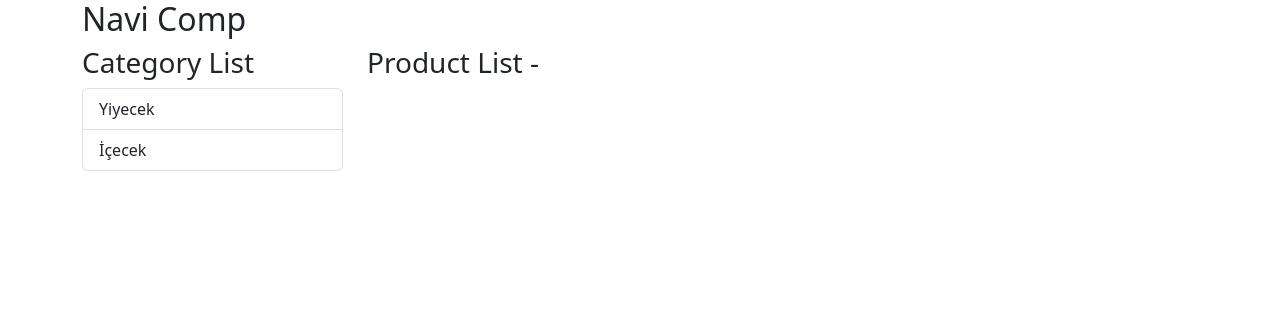
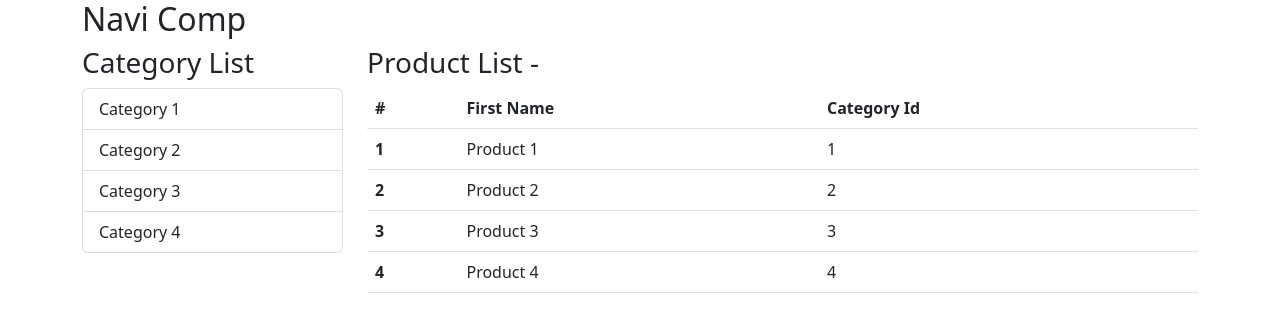
Before and after one commit to emreesnn/ProjectReact, a React (Create React App) app: page / in a window 1280 px wide. Shown: the top 332 px of the page. Built offline with nearby package versions, Linux system fonts and the light colour scheme; data requests are answered from the project's data file.

Commit message:
React LifeCyle öğrenimi, Componentler arası iletişim trafiğinin yönetilmesi

```diff
--- a/api/db.json
+++ b/api/db.json
@@ -1,8 +1,14 @@
 {
-    "product": [
-        { "id": 1, "title": "food1", "author": "typicode" }
-      ],
-    "categories": [
-      { "id": 1, "title": "json-server", "author": "typicode" }
-    ]
-  }
+  "product": [
+    { "id": 1, "productName": "Product 1" , "categoryId": 1},
+    { "id": 2, "productName": "Product 2" , "categoryId": 2},
+    { "id": 3, "productName": "Product 3" , "categoryId": 3},
+    { "id": 4, "productName": "Product 4" , "categoryId": 4}
+  ],
+  "categories": [
+    { "id": 1, "categoryName": "Category 1" },
+    { "id": 2, "categoryName": "Category 2" },
+    { "id": 3, "categoryName": "Category 3" },
+    { "id": 4, "categoryName": "Category 4" }
+  ]
+}
--- a/src/App.js
+++ b/src/App.js
@@ -8,9 +8,26 @@ import { Row, Col } from "reactstrap";
 export default class App extends Component {
   state = {
     currentCategory: "",
+    products: [],
   };
+
   changeCategory = (category) => {
     this.setState({ currentCategory: category.categoryName });
+    this.getProducts(category.id);
+  };
+
+  componentDidMount() {
+    this.getProducts();
+  }
+
+  getProducts = (categoryId) => {
+    let url = "http://localhost:3000/product/";
+    if (categoryId) {
+      url += "?categoryId=" + categoryId;
+    }
+    fetch(url)
+      .then((response) => response.json())
+      .then((data) => this.setState({ products: data }));
   };
 
   render() {
@@ -31,7 +48,11 @@ export default class App extends Component {
               />
             </Col>
             <Col xs="9">
-              <ProductList currentCategory={this.state.currentCategory} info={productInfo} />
+              <ProductList
+                currentCategory={this.state.currentCategory}
+                info={productInfo}
+                products={this.state.products}
+              />
             </Col>
           </Row>
         </Container>
--- a/src/CategoryList.js
+++ b/src/CategoryList.js
@@ -2,11 +2,19 @@ import React, { Component } from "react";
 import { ListGroup, ListGroupItem } from "reactstrap";
 export default class CategoryList extends Component {
   state = {
-    categories: [
-      { categoryId: 1, categoryName: "Yiyecek" },
-      { categoryId: 2, categoryName: "İçecek" },
-    ],
+    categories: []
   };
+
+  componentDidMount()
+  {
+    this.getCategories();
+  }
+
+  getCategories = ()=>{
+    fetch("http://localhost:3000/categories/")
+    .then(response=>response.json())
+    .then(data=>this.setState({categories:data}));
+  }
 
   render() {
     return (
@@ -16,13 +24,12 @@ export default class CategoryList extends Component {
           {
             //map = foreach benzeri bir döngü sağlar
             this.state.categories.map((category) => (
-              <ListGroupItem onClick={()=>this.props.changeCategory(category)} key={category.categoryId}>
+              <ListGroupItem onClick={()=>this.props.changeCategory(category)} key={category.id}>
                 {category.categoryName}
               </ListGroupItem>
             ))
           }
         </ListGroup>
-        <h4>{this.props.currentCategory}</h4>
       </div>
     );
   }
--- a/src/ProductList.js
+++ b/src/ProductList.js
@@ -1,10 +1,33 @@
 import React, { Component } from "react";
+import { Table } from "reactstrap";
 
 export default class ProductList extends Component {
   render() {
     return (
       <div>
-        <h3>{this.props.info.title} - {this.props.currentCategory}</h3>
+        <h3>
+          {this.props.info.title} - {this.props.currentCategory}
+        </h3>
+        <Table>
+          <thead>
+            <tr>
+              <th>#</th>
+              <th>First Name</th>
+              <th>Category Id</th>
+            </tr>
+          </thead>
+          <tbody>
+            {
+              this.props.products.map((product) => (
+                <tr key={product.id}>
+                  <th scope="row">{product.id}</th>
+                  <td>{product.productName}</td>
+                  <td>{product.categoryId}</td>
+                </tr>
+              ))
+            }
+          </tbody>
+        </Table>
       </div>
     );
   }
```
